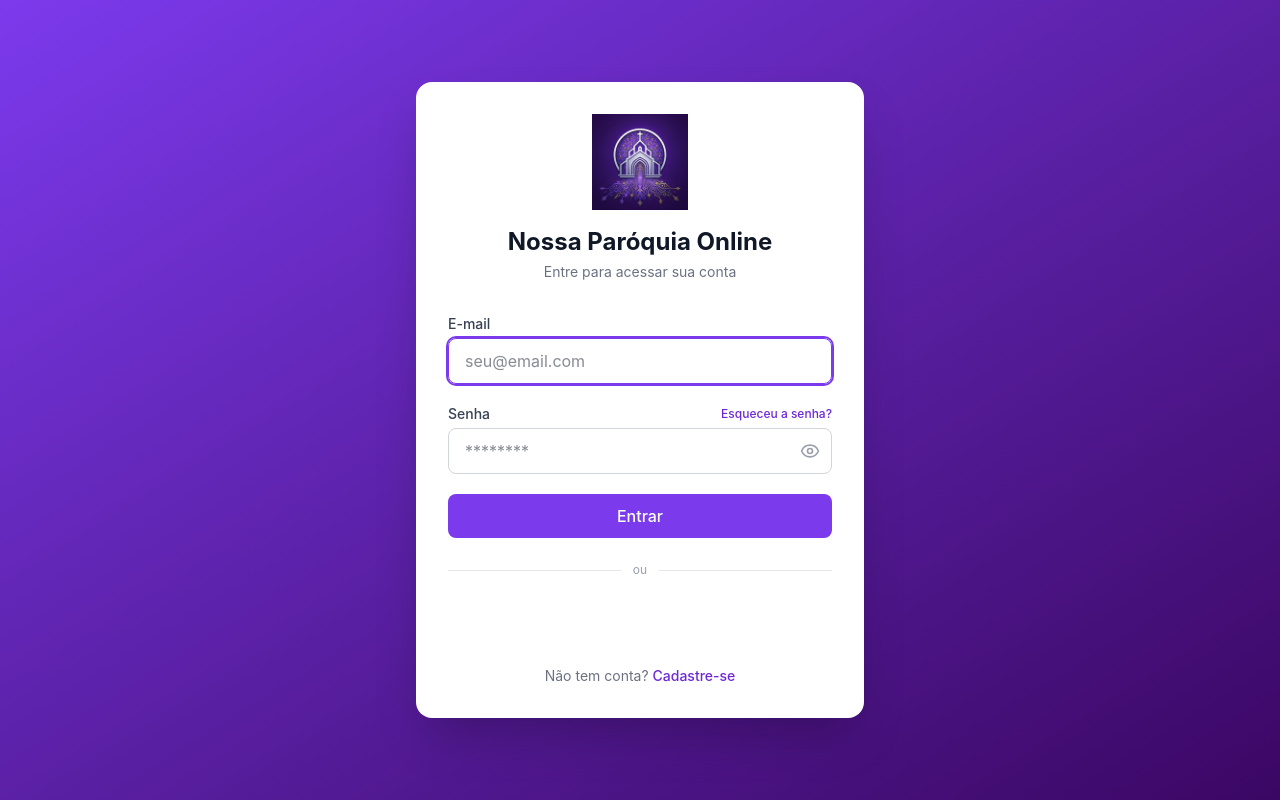
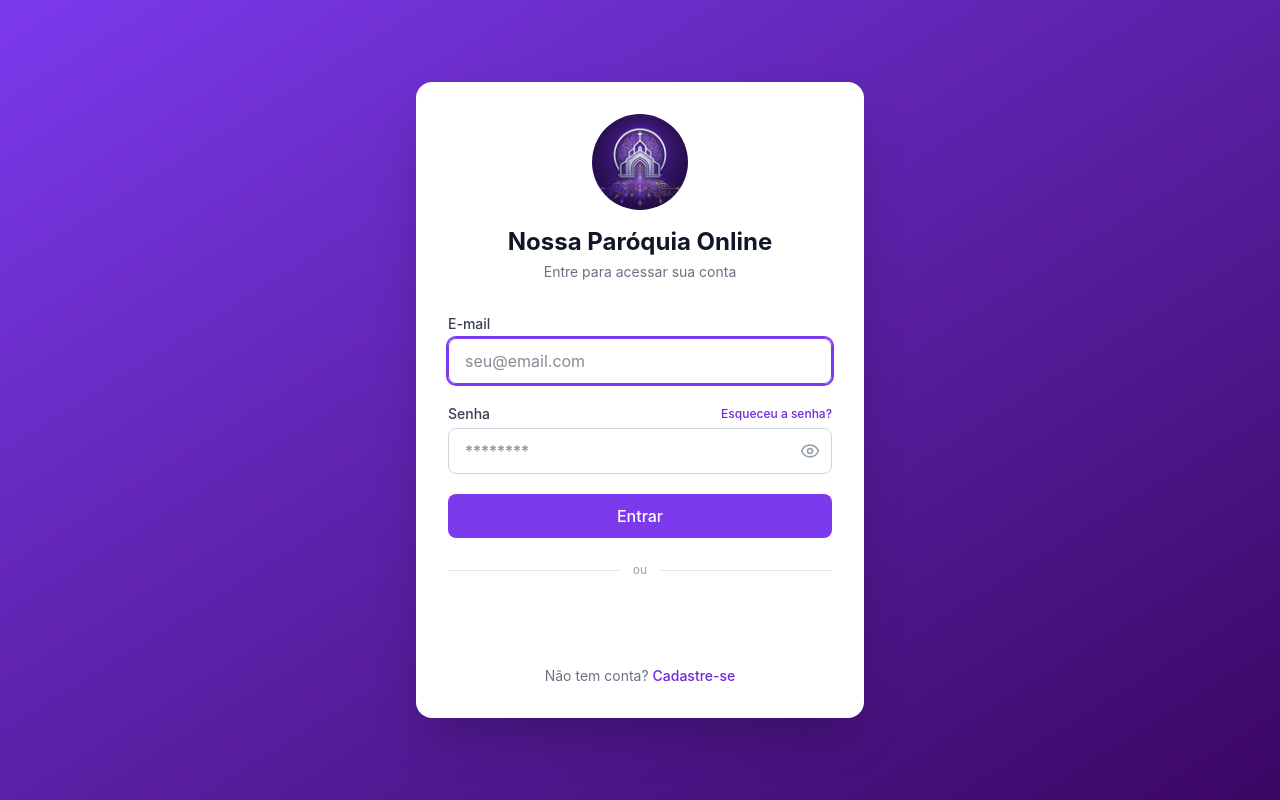
Before and after one commit to userlotustechnology/nossaparoquia_membro, a React (Vite) app: page /login in a window 1280 px wide. Built offline with nearby package versions, Linux system fonts and the light colour scheme.

Commit message:
v1.0.0 - initial commit

```diff
--- a/src/components/Layout.tsx
+++ b/src/components/Layout.tsx
@@ -172,7 +172,7 @@ function SidebarContent({ currentPath, onClose, onLogout, user }: SidebarContent
       {/* Header */}
       <div className="flex items-center justify-between shrink-0 h-16 px-4 border-b border-gray-200">
         <div className="flex items-center gap-2.5 min-w-0">
-          <img src="/logo.png" alt="Logo" className="h-9 w-9 object-contain shrink-0" />
+          <img src="/logo.png" alt="Logo" className="h-9 w-9 rounded-full object-cover shrink-0" />
           <div className="min-w-0">
             <p className="text-sm font-semibold text-gray-900 truncate leading-tight">
               Nossa Paróquia
--- a/src/pages/auth/Login.tsx
+++ b/src/pages/auth/Login.tsx
@@ -70,7 +70,7 @@ export default function Login() {
             <img
               src="/logo.png"
               alt="Nossa Paróquia Online"
-              className="mx-auto w-24 h-24 object-contain mb-4"
+              className="mx-auto w-24 h-24 rounded-full object-cover mb-4"
             />
             <h1 className="text-2xl font-bold text-gray-900">
               Nossa Paróquia Online
--- a/src/pages/auth/Register.tsx
+++ b/src/pages/auth/Register.tsx
@@ -91,7 +91,7 @@ export default function Register() {
             <img
               src="/logo.png"
               alt="Nossa Paróquia Online"
-              className="mx-auto w-24 h-24 object-contain mb-4"
+              className="mx-auto w-24 h-24 rounded-full object-cover mb-4"
             />
             <h1 className="text-2xl font-bold text-gray-900">Criar Conta</h1>
             <p className="text-sm text-gray-500 mt-1">
```
